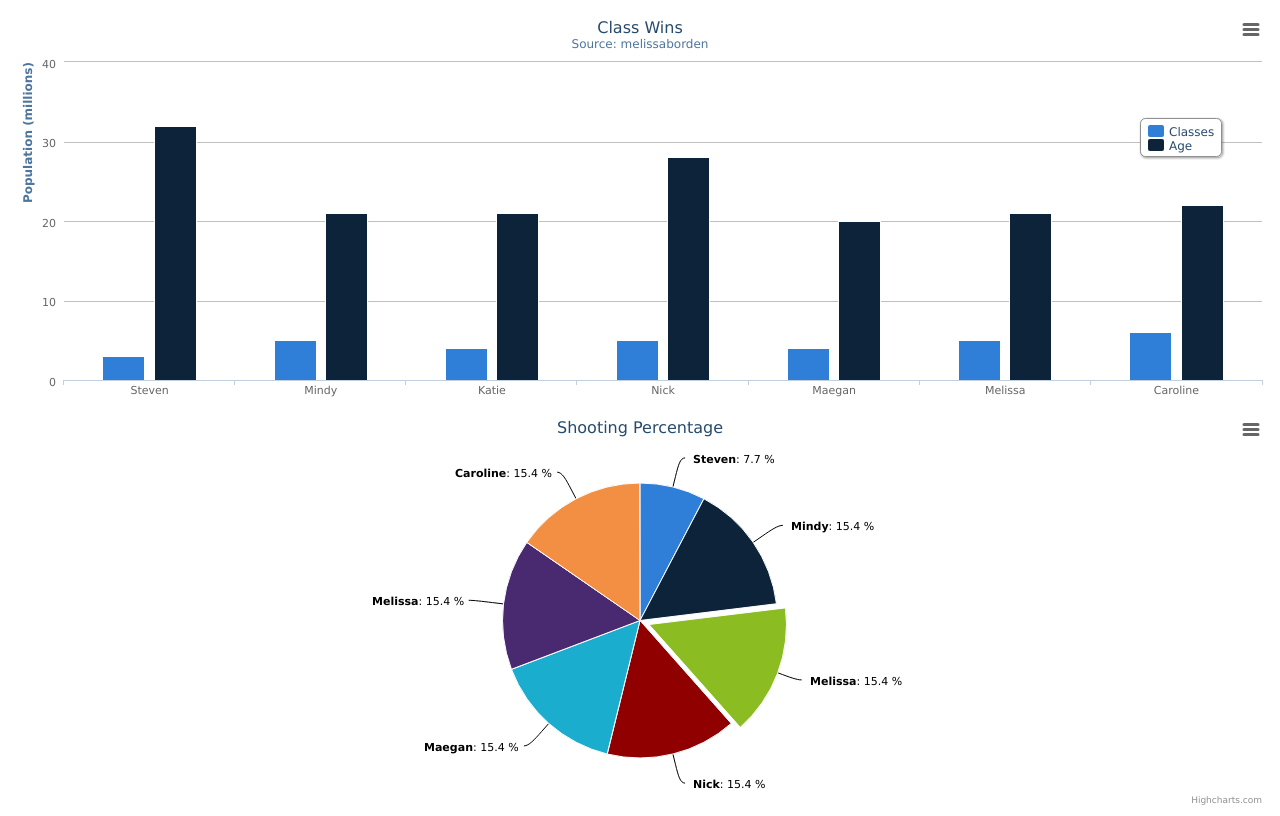
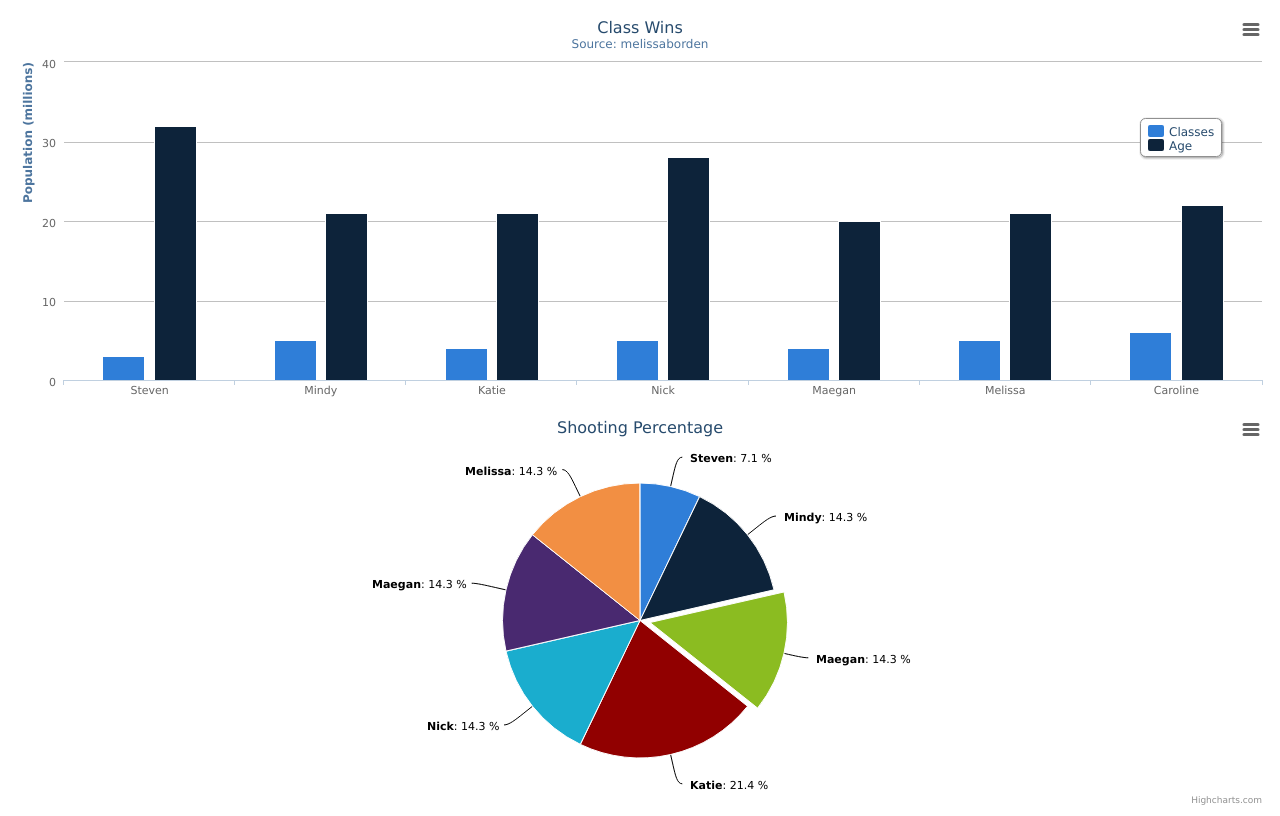
Before and after one commit to melissaborden/learning-highcharts2, a plain HTML site: page index.htm in a window 1280 px wide. Drawn offline with nearby package versions, Linux system fonts and the light colour scheme.

Commit message:
Fixed numbers

```diff
--- a/index.htm
+++ b/index.htm
@@ -130,15 +130,15 @@ function writeChart (){
 		[personList[0], personShooting[0]],
                 [personList[1],  personShooting[1]],
                 {
-                    name: personList[5],
-                    y: personShooting[5],
+                    name: personList[4],
+                    y: personShooting[4],
                     sliced: true,
                     selected: true
                 },
-                [personList[3],    personShooting[3]],
+                [personList[2],    personShooting[2]],
+		[personList[3],    personShooting[3]],
 		[personList[4],    personShooting[4]],
-		[personList[5],    personShooting[5]],
-		[personList[6],    personShooting[6]]
+		[personList[5],    personShooting[5]]
 
             ]
         }]
```
